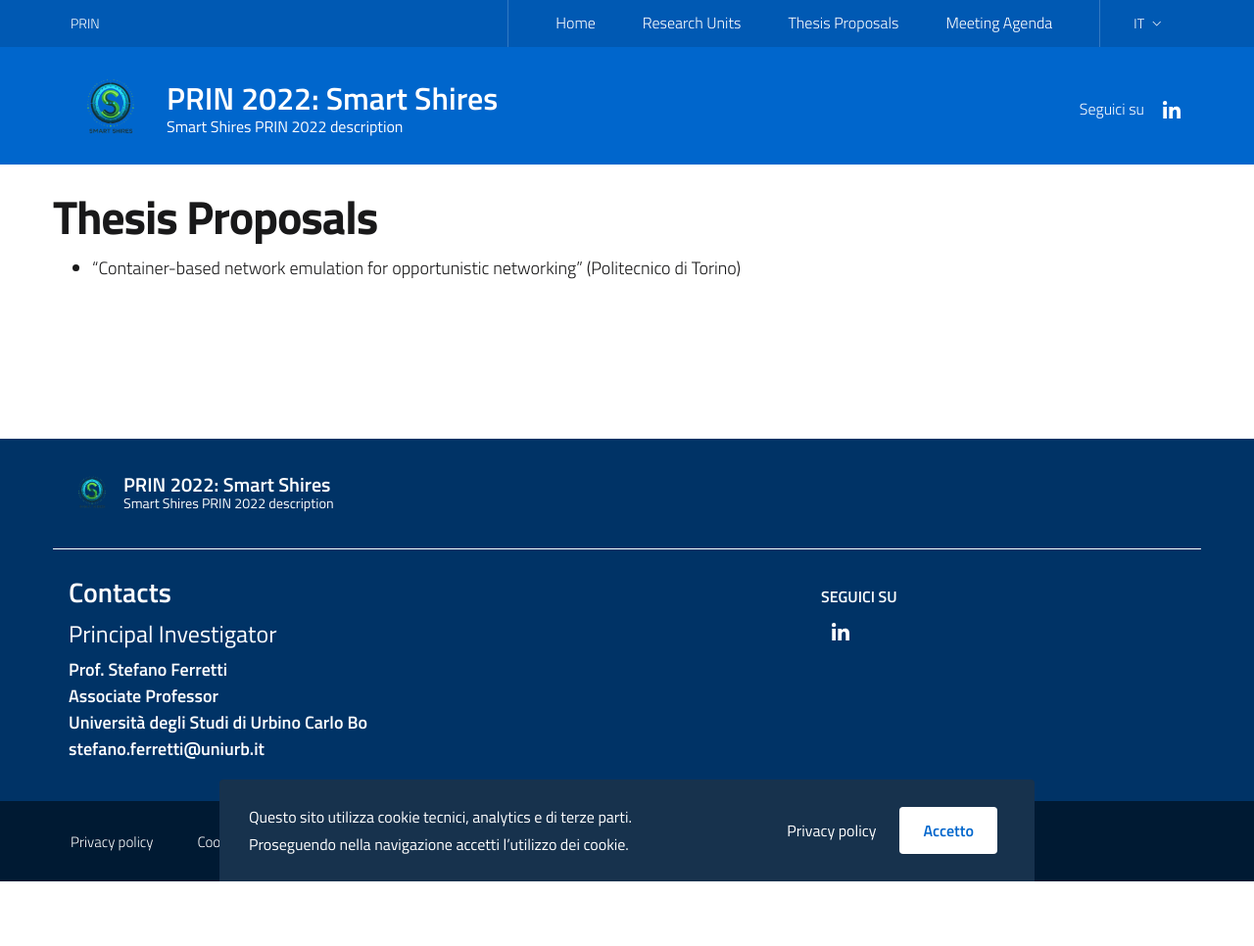
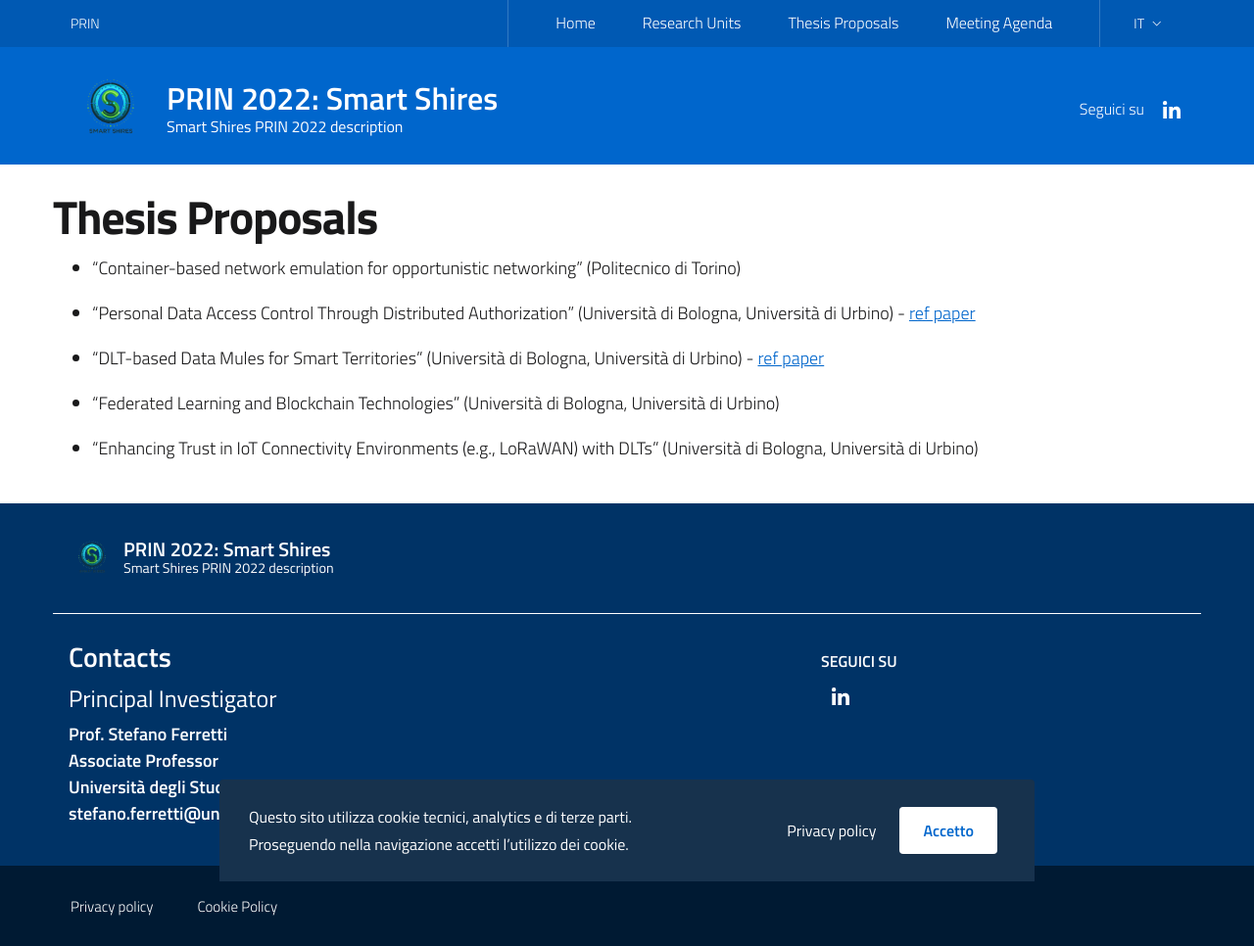
Before and after one commit to smartshires/smartshires.github.io, a Jekyll site: the page built from it/thesis-proposal.md, in a window 1280 px wide. Shown: the whole page at 98% size. Built offline with Jekyll 4.4.1, drawn with Linux system fonts in a browser that asks for light colours; before the commit the page ends 900 px from its top, so only the background shows below that.

Commit message:
thesis proposals added

```diff
--- a/it/thesis-proposal.md
+++ b/it/thesis-proposal.md
@@ -8,3 +8,11 @@ permalink: /it/thesis-proposals
 
 - "Container-based network emulation for opportunistic
 networking" (Politecnico di Torino)
+
+- "Personal Data Access Control Through Distributed Authorization" (Università di Bologna, Università di Urbino) - [ref paper](https://trebuchet.public.springernature.app/get_content/49757dae-2226-4511-beae-4aa2a8e97c80)
+
+- "DLT-based Data Mules for Smart Territories" (Università di Bologna, Università di Urbino) - [ref paper](https://dl.acm.org/doi/10.1145/3587696)
+
+- "Federated Learning and Blockchain Technologies" (Università di Bologna, Università di Urbino)
+
+- "Enhancing Trust in IoT Connectivity Environments (e.g., LoRaWAN) with DLTs" (Università di Bologna, Università di Urbino)
```
